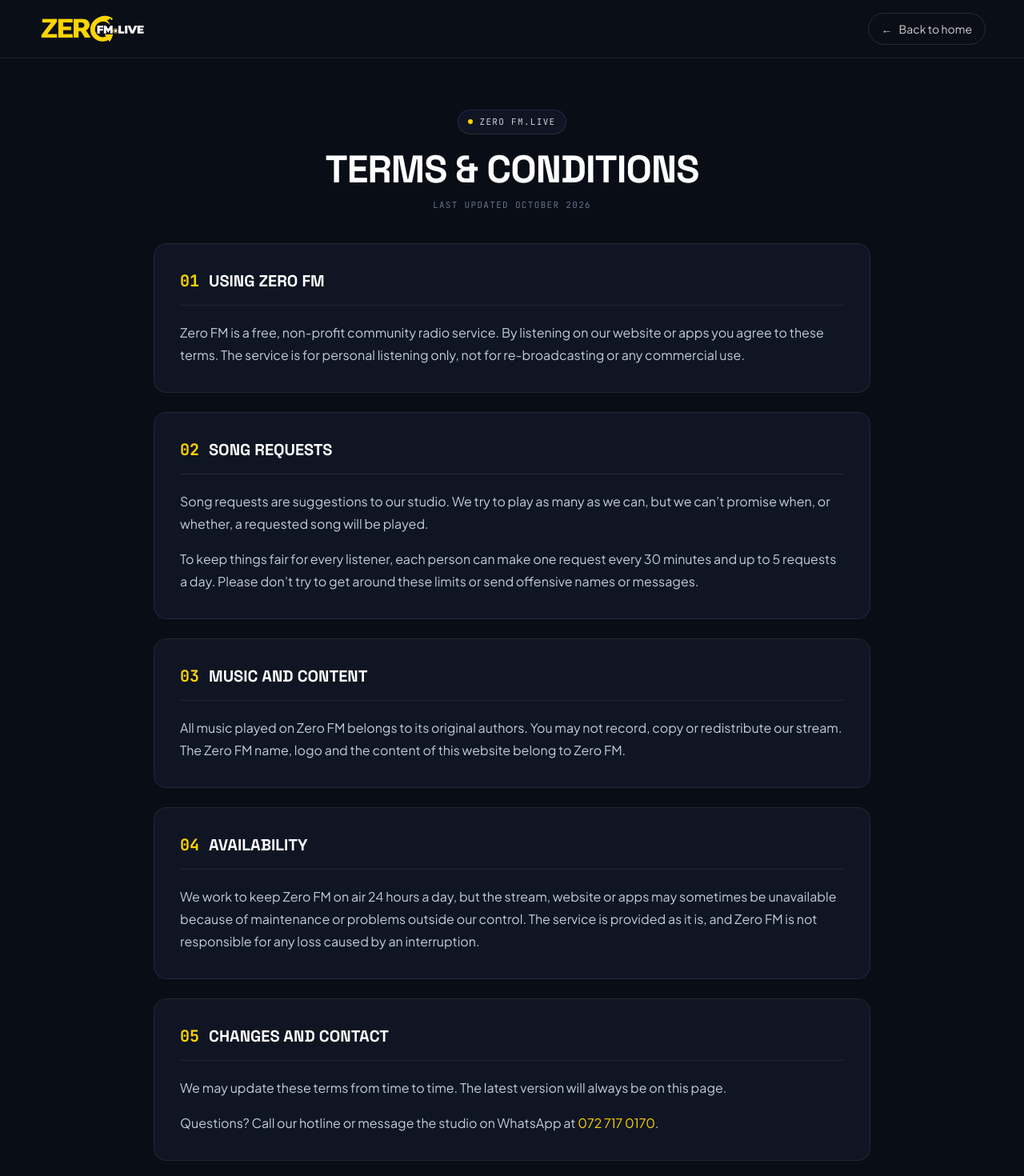
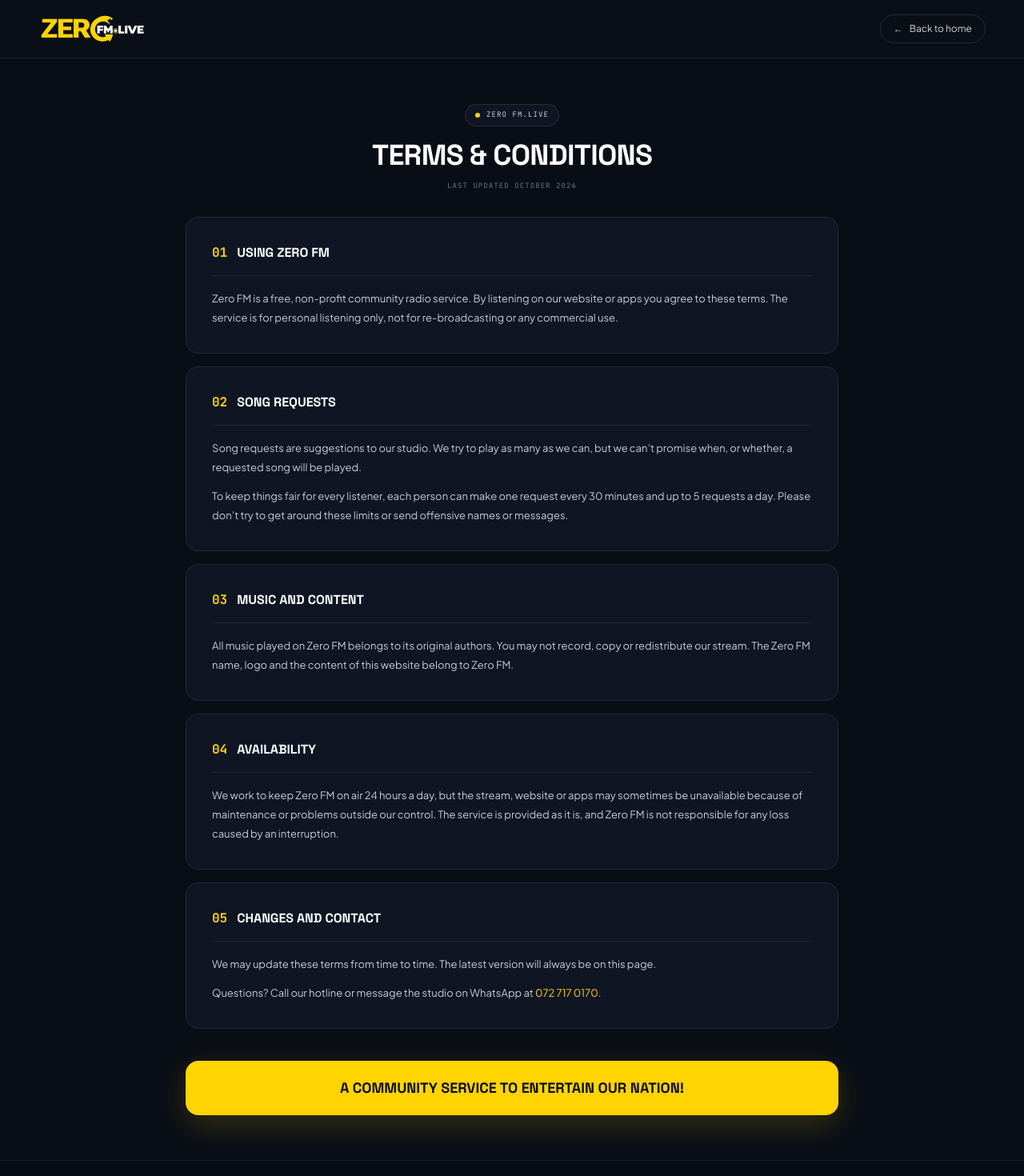
Before and after one commit to Hiruni-21/zero-fm, a Next.js app: page /terms in a window 1280 px wide. Shown: the top 1470 px of the page at 80% size. Built offline with nearby package versions, Linux system fonts and the light colour scheme.

Commit message:
Smaller policy page text, footer sizes, clearer program list

```diff
--- a/app/components/LegalPage.tsx
+++ b/app/components/LegalPage.tsx
@@ -34,7 +34,7 @@
 
           <a
             href="/"
-            className="inline-flex h-10 items-center gap-2 rounded-full border border-white/[0.12] px-4 text-sm text-white/80 transition hover:border-[#FFD400]/60 hover:text-[#FFD400]"
+            className="inline-flex h-9 items-center gap-2 rounded-full border border-white/[0.12] px-4 text-xs text-white/80 transition hover:border-[#FFD400]/60 hover:text-[#FFD400]"
           >
             <span aria-hidden="true">←</span>
             Back to home
@@ -42,51 +42,51 @@
         </div>
       </header>
 
-      <div className="mx-auto max-w-[960px] px-5 py-12 sm:px-8 sm:py-16">
+      <div className="mx-auto max-w-[880px] px-5 py-10 sm:px-8 sm:py-14">
         <div className="text-center">
-          <span className="inline-flex items-center gap-2 rounded-full border border-white/[0.1] bg-[#0F1523] px-3 py-1.5 font-mono text-[11px] uppercase tracking-[0.12em] text-white/80">
+          <span className="inline-flex items-center gap-2 rounded-full border border-white/[0.1] bg-[#0F1523] px-3 py-1.5 font-mono text-[9px] uppercase tracking-[0.12em] text-white/80">
             <span className="size-1.5 rounded-full bg-[#FFD400]" />
             Zero FM.Live
           </span>
 
-          <h1 className="mt-5 font-display text-4xl font-bold uppercase tracking-[-0.02em] sm:text-5xl">
+          <h1 className="mt-4 font-display text-[28px] font-bold uppercase tracking-[-0.02em] sm:text-4xl">
             {title}
           </h1>
 
-          <p className="mt-3 font-mono text-[11px] uppercase tracking-[0.12em] text-[#64748B]">
+          <p className="mt-3 font-mono text-[9px] uppercase tracking-[0.12em] text-[#64748B]">
             Last updated {updated}
           </p>
         </div>
 
-        <div className="mt-10 flex flex-col gap-6">
+        <div className="mt-8 flex flex-col gap-4">
           {sections.map((section, index) => (
             <section
               key={section.title}
-              className="rounded-2xl border border-white/[0.08] bg-[#0F1523] p-6 transition-colors duration-300 hover:border-white/[0.14] sm:p-8"
+              className="rounded-2xl border border-white/[0.08] bg-[#0F1523] p-5 transition-colors duration-300 hover:border-white/[0.14] sm:p-8"
             >
-              <h2 className="flex items-baseline gap-3 border-b border-white/[0.08] pb-4 font-display text-lg font-bold uppercase sm:text-xl">
+              <h2 className="flex items-baseline gap-3 border-b border-white/[0.08] pb-4 font-display text-sm font-bold uppercase sm:text-base">
                 <span className="font-mono text-[#FFD400]">
                   {String(index + 1).padStart(2, "0")}
                 </span>
                 {section.title}
               </h2>
 
-              <div className="legal-body mt-5 flex flex-col gap-4 text-sm leading-7 text-[#C3CCD8] sm:text-base sm:leading-7">
+              <div className="legal-body mt-4 flex flex-col gap-3 text-xs leading-6 text-[#C3CCD8] sm:text-[13px]">
                 {section.body}
               </div>
             </section>
           ))}
         </div>
 
-        <div className="mt-12 rounded-2xl bg-[#FFD400] px-6 py-6 text-center shadow-[0_12px_40px_rgba(255,212,0,0.18)]">
-          <p className="font-display text-lg font-bold uppercase text-[#090D16] sm:text-2xl">
+        <div className="mt-10 rounded-2xl bg-[#FFD400] px-6 py-5 text-center shadow-[0_12px_40px_rgba(255,212,0,0.18)]">
+          <p className="font-display text-sm font-bold uppercase text-[#090D16] sm:text-lg">
             A community service to entertain our nation!
           </p>
         </div>
       </div>
 
       <footer className="border-t border-white/[0.08] bg-[#070B13]">
-        <div className="mx-auto flex max-w-[1440px] flex-col gap-3 px-5 py-6 font-mono text-[11px] uppercase tracking-[0.08em] text-[#64748B] sm:flex-row sm:items-center sm:justify-between sm:px-8 lg:px-12">
+        <div className="mx-auto flex max-w-[1440px] flex-col gap-3 px-5 py-6 font-mono text-[9px] uppercase tracking-[0.08em] text-[#64748B] sm:flex-row sm:items-center sm:justify-between sm:px-8 lg:px-12">
           <p>© {new Date().getFullYear()} Zero FM Broadcasting Network. All rights reserved.</p>
 
           <div className="flex gap-5">
```
